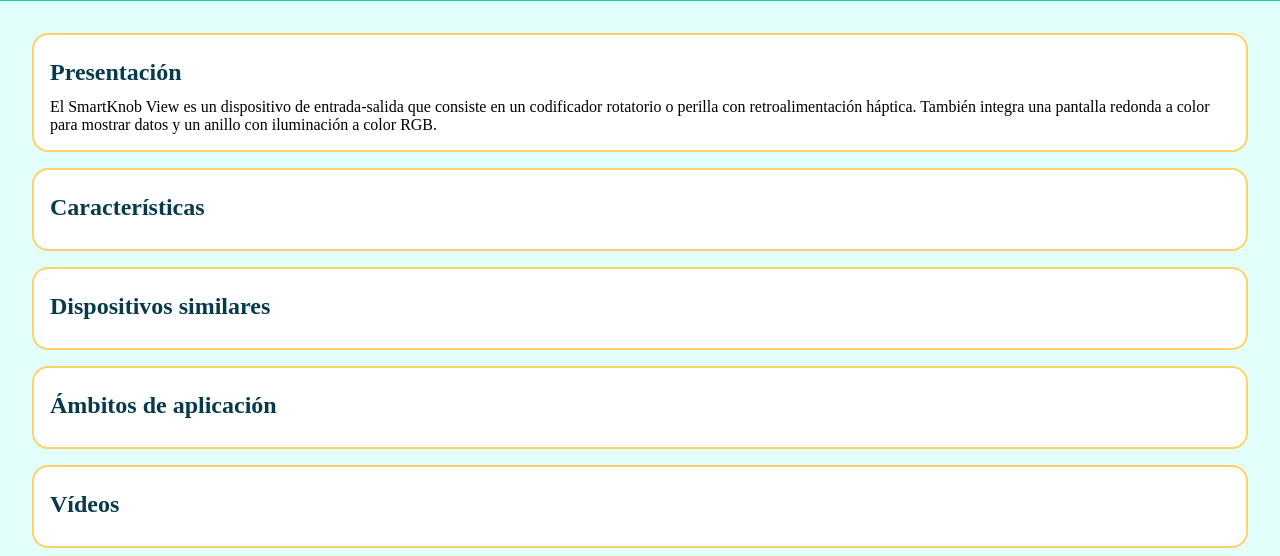
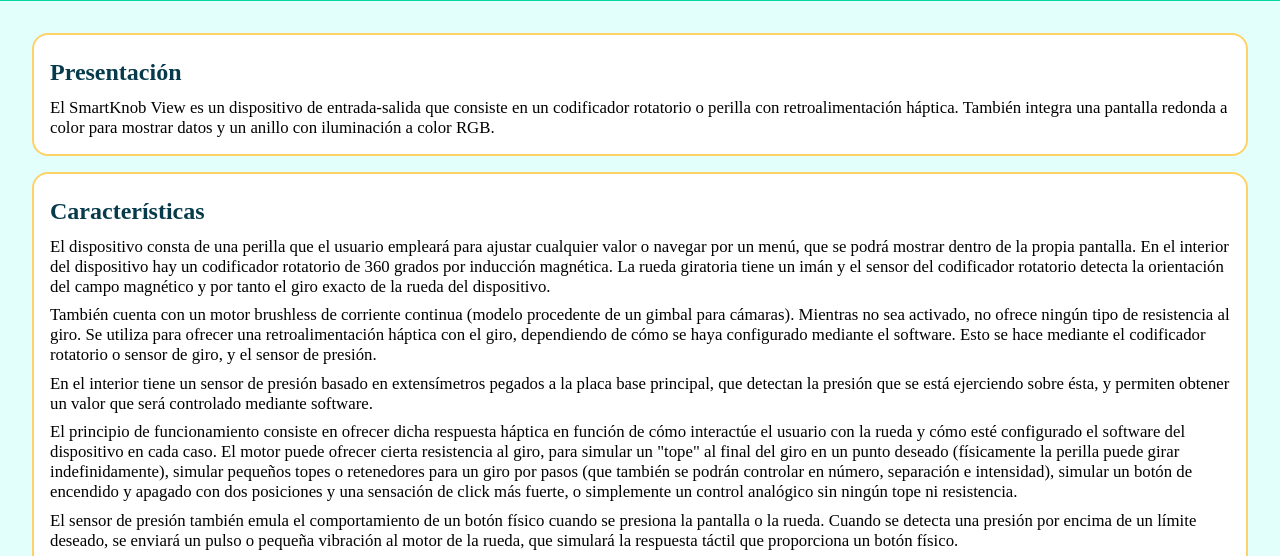
Before and after one commit to gmateosru/dispositivo-hardware, a plain HTML site: page index.html in a window 1280 px wide. Shown: the part 68-624 px from the top of the page. Drawn offline with Linux system fonts and the light colour scheme.

Commit message:
no message

```diff
--- a/css/styles.css
+++ b/css/styles.css
@@ -63,6 +63,11 @@
     color: #073b4c;
 }
 
+p{
+    margin-top: 0.5em;
+    font-size: 1.05em;
+}
+
 footer{
     background-color: #118ab2;
     color: #fff;
--- a/index.html
+++ b/index.html
@@ -27,7 +27,12 @@
 
             <div class="bloque">
                 <h2 id="caracteristicas">Características</h2>
-                <p></p>
+                <p>El dispositivo consta de una perilla que el usuario empleará para ajustar cualquier valor o navegar por un menú, que se podrá mostrar dentro de la propia pantalla. En el interior del dispositivo hay un codificador rotatorio de 360 grados por inducción magnética. La rueda giratoria tiene un imán y el sensor del codificador rotatorio detecta la orientación del campo magnético y por tanto el giro exacto de la rueda del dispositivo.</p>
+                <p>También cuenta con un motor brushless de corriente continua (modelo procedente de un gimbal para cámaras). Mientras no sea activado, no ofrece ningún tipo de resistencia al giro. Se utiliza para ofrecer una retroalimentación háptica con el giro, dependiendo de cómo se haya configurado mediante el software. Esto se hace mediante el codificador rotatorio o sensor de giro, y el sensor de presión.</p>
+                <p>En el interior tiene un sensor de presión basado en extensímetros pegados a la placa base principal, que detectan la presión que se está ejerciendo sobre ésta, y permiten obtener un valor que será controlado mediante software.</p>
+                <p>El principio de funcionamiento consiste en ofrecer dicha respuesta háptica en función de cómo interactúe el usuario con la rueda y cómo esté configurado el software del dispositivo en cada caso. El motor puede ofrecer cierta resistencia al giro, para simular un "tope" al final del giro en un punto deseado (físicamente la perilla puede girar indefinidamente), simular pequeños topes o retenedores para un giro por pasos (que también se podrán controlar en número, separación e intensidad), simular un botón de encendido y apagado con dos posiciones y una sensación de click más fuerte, o simplemente un control analógico sin ningún tope ni resistencia.</p>
+                <p>El sensor de presión también emula el comportamiento de un botón físico cuando se presiona la pantalla o la rueda. Cuando se detecta una presión por encima de un límite deseado, se enviará un pulso o pequeña vibración al motor de la rueda, que simulará la respuesta táctil que proporciona un botón físico.</p>
+                <p>Este método permite elegir a qué presión se activará el pulsador, así como también la intensidad de la vibración. Se puede requerir una fuerza pequeña y que muestre un click suave, o también se puede hacer una vibración más fuerte con una presión suave, o a la inversa. También se pueden realizar dos o más clicks según la fuerza aplicada, algo que podemos ver en los disparadores de muchas cámaras de fotos (enfoque y disparo), o en los trackpads Force Touch de Apple. Este último sistema implementa una tecnología similar, basada en retroalimentación háptica "artificial" basada en electroimanes.</p>
             </div>
 
             <div class="bloque">
```
